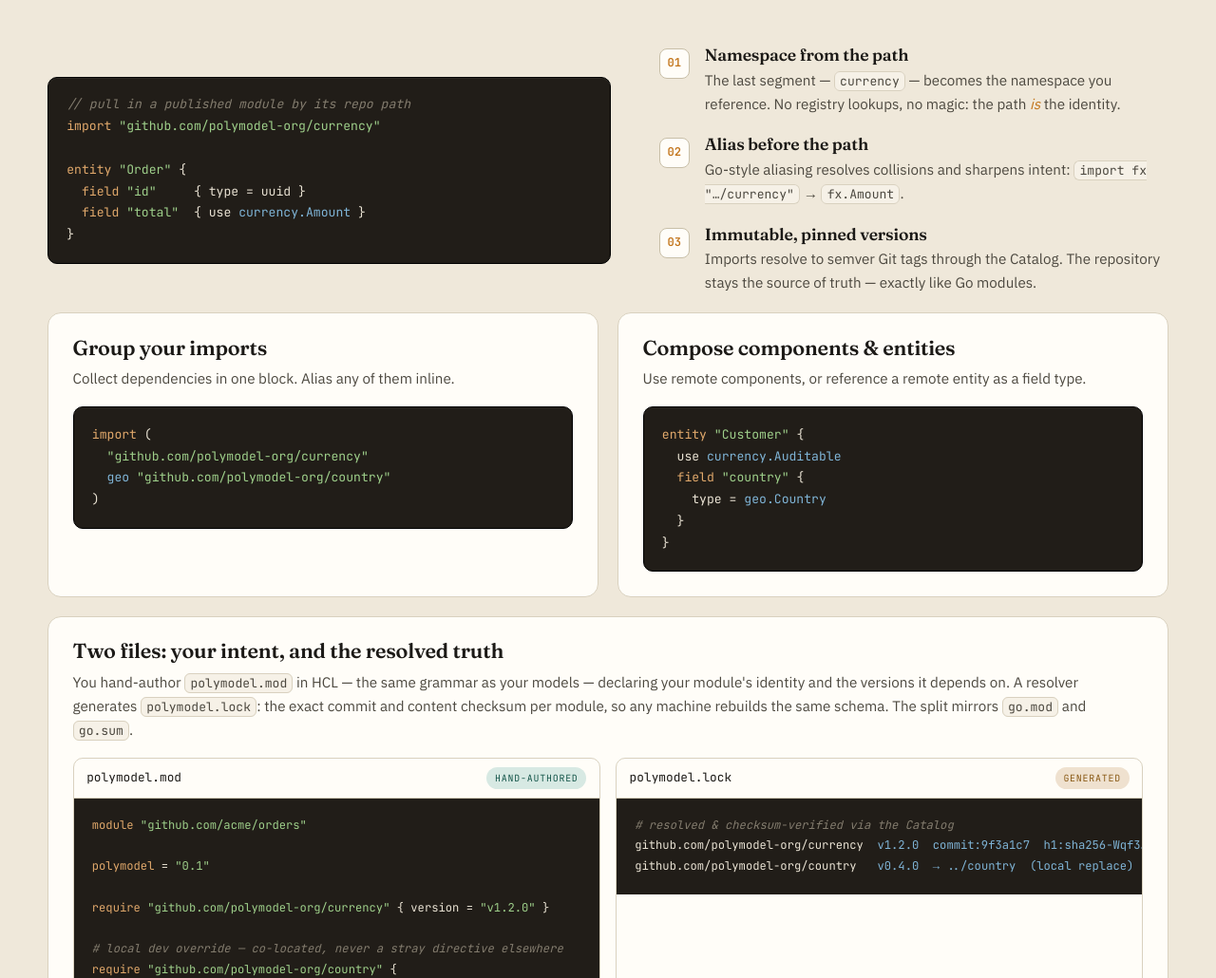
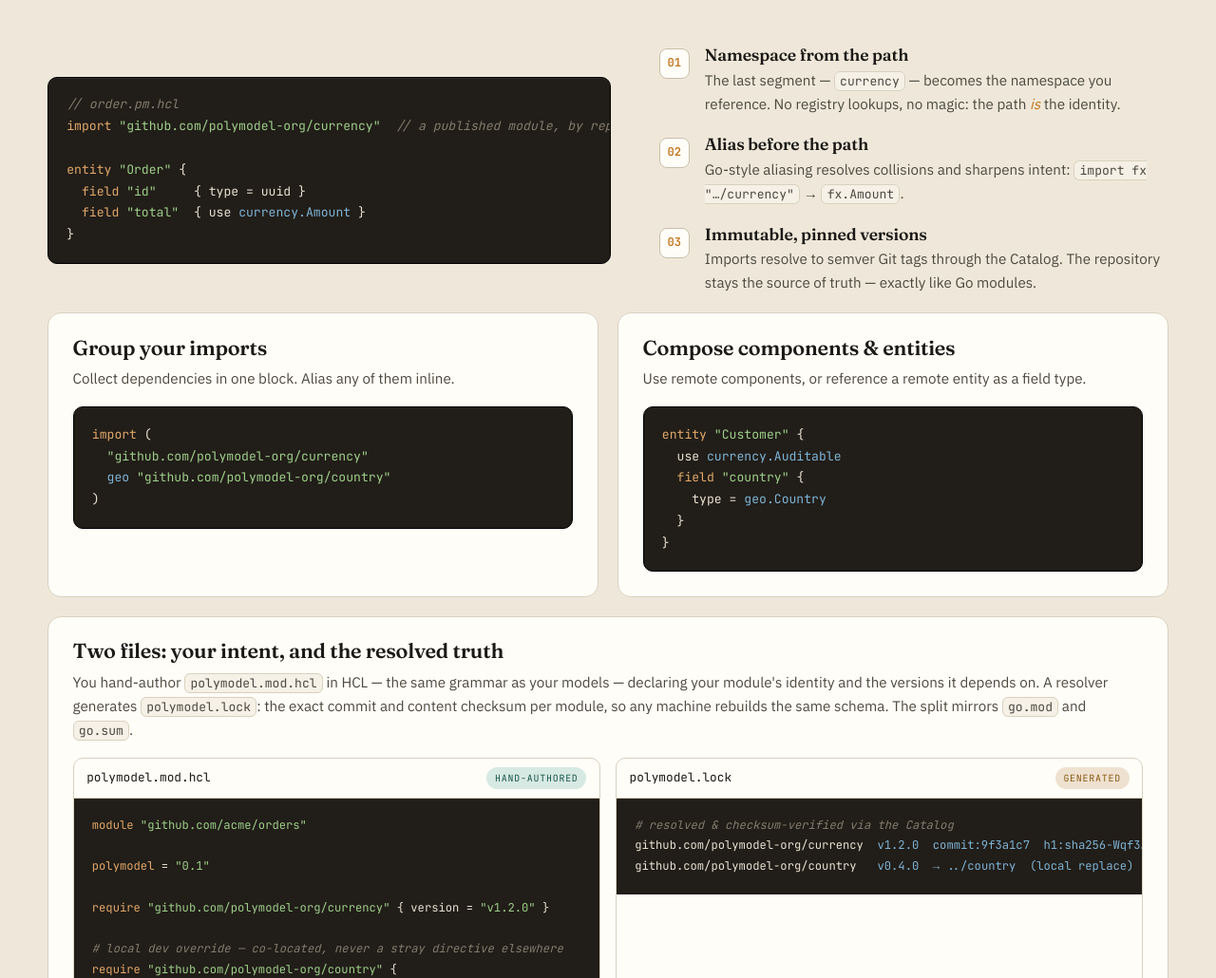
Before and after one commit to polymodel-org/polymodel-org, a plain HTML site: page public/index.html in a window 1280 px wide. Shown: the part 5298-6328 px from the top of the page at 95% size. Drawn offline with Linux system fonts and the light colour scheme.

Commit message:
Use .hcl-suffixed filenames so editors highlight as HCL
- Manifest label/reference: polymodel.mod -> polymodel.mod.hcl
- Establish *.pm.hcl convention on the canonical source example
- Leave generated polymodel.lock unchanged (not HCL, like go.sum)

Co-Authored-By: Claude Opus 4.8 <noreply@anthropic.com>

```diff
--- a/public/index.html
+++ b/public/index.html
@@ -316,8 +316,8 @@ order_items   → order_items.order_id → orders.id</code></pre>
       </div>
 
       <div class="import-lead reveal">
-        <pre><code><span class="c">// pull in a published module by its repo path</span>
-<span class="k">import</span> <span class="s">"github.com/polymodel-org/currency"</span>
+        <pre><code><span class="c">// order.pm.hcl</span>
+<span class="k">import</span> <span class="s">"github.com/polymodel-org/currency"</span>  <span class="c">// a published module, by repo path</span>
 
 <span class="k">entity</span> <span class="s">"Order"</span> {
   <span class="k">field</span> <span class="s">"id"</span>     { type = uuid }
@@ -369,7 +369,7 @@ order_items   → order_items.order_id → orders.id</code></pre>
 
         <article class="card reveal card--wide">
           <h3>Two files: your intent, and the resolved truth</h3>
-          <p>You hand-author <code>polymodel.mod</code> in HCL — the same grammar as your
+          <p>You hand-author <code>polymodel.mod.hcl</code> in HCL — the same grammar as your
           models — declaring your module's identity and the versions it depends on. A resolver
           generates <code>polymodel.lock</code>: the exact commit and content checksum per
           module, so any machine rebuilds the same schema. The split mirrors
@@ -378,7 +378,7 @@ order_items   → order_items.order_id → orders.id</code></pre>
           <div class="modlock">
             <div class="file">
               <header>
-                <span class="file-name">polymodel.mod</span>
+                <span class="file-name">polymodel.mod.hcl</span>
                 <span class="file-tag file-tag--auth">hand-authored</span>
               </header>
               <pre><code><span class="k">module</span> <span class="s">"github.com/acme/orders"</span>
```
